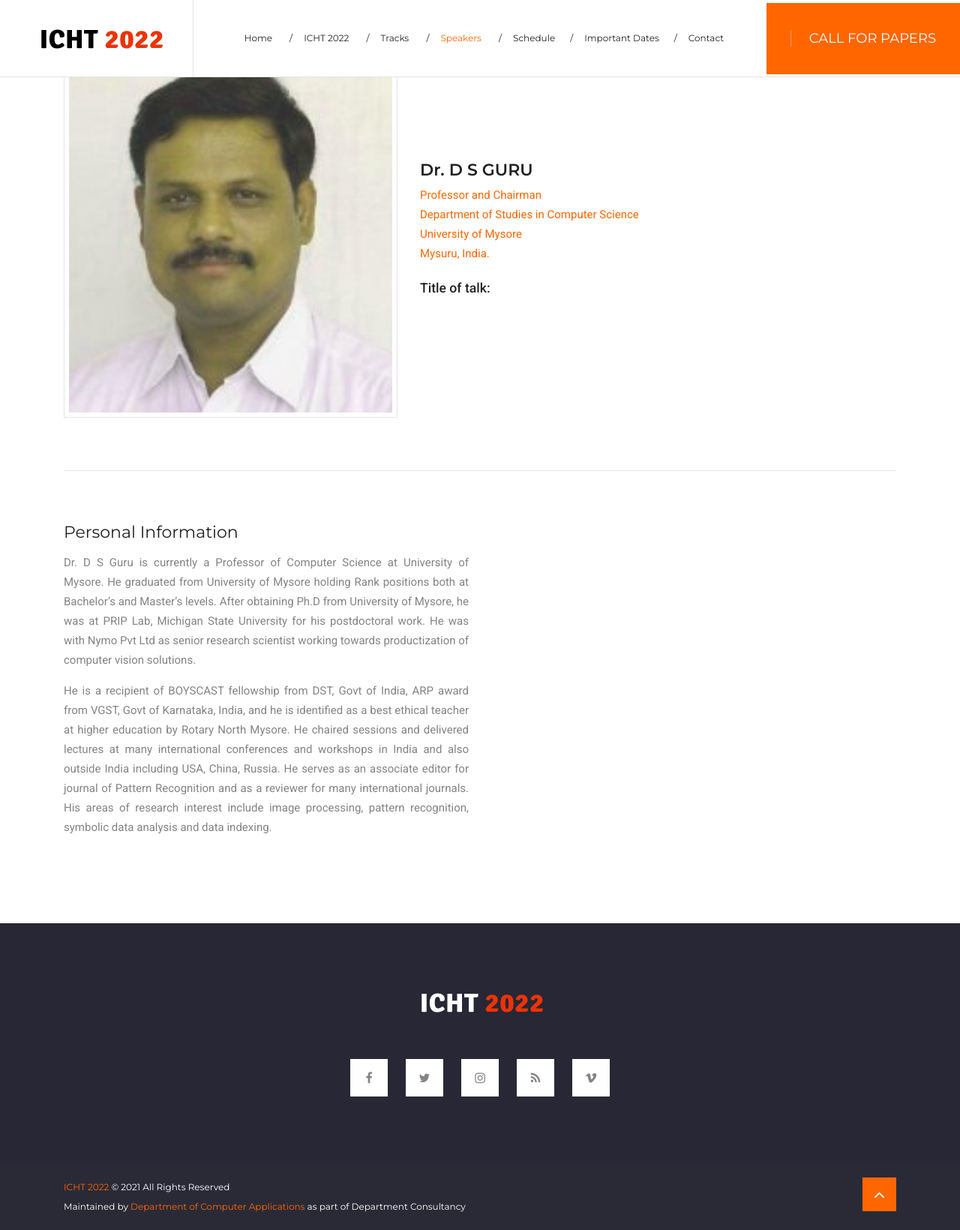
After one commit to sarangi/ICHT2022, a PHP site: page /t1sp1.php in a window 1280 px wide. The commit adds this page. Shown: the whole page at 75% size. Run offline with PHP 8.4, Linux system fonts and the light colour scheme; data that the repository does not hold is empty; some libraries are stand-ins or nearby versions.

Commit message:
Speaker Updation

```diff
--- /dev/null
+++ b/t1sp1.php
@@ -0,0 +1,52 @@
+<?php
+$speakers = 'active';
+include 'header.php';?>
+<section class="section single-speaker">
+	<div class="container">
+		<div class="block">
+			<div class="row">
+				<div class="col-lg-5 col-md-6 align-self-md-center">
+					<div class="image-block">
+						<img src="images/speakers/s_t1sp1.jpg" class="img-fluid" alt="speaker">
+					</div>
+				</div>
+				<div class="col-lg-7 col-md-6 align-self-center">
+					<div class="content-block">
+						<div class="name">
+							<h5>Dr. D S GURU</h5>
+						</div>
+						<div class="profession">
+							<p>
+								Professor and Chairman<br>
+								Department of Studies in Computer Science<br>
+								University of Mysore<br>
+								Mysuru, India.
+							</p>
+						</div>
+						<div class="details">
+							<p >Title of talk:
+							<br>
+							</p>
+						</div>
+					</div>
+				</div>
+			</div>
+		</div>
+		<div class="block-2">
+			<div class="row">
+				<div class="col-md-6">
+					<div class="personal-info">
+						<h5>Personal Information</h5>
+                        <p>Dr. D S Guru is currently a Professor of Computer Science at University of Mysore. He graduated from University of Mysore holding Rank positions both at Bachelor’s and Master’s levels. After obtaining Ph.D from University of Mysore, he was at PRIP Lab, Michigan State University for his postdoctoral work. He was with Nymo Pvt Ltd as senior research scientist working towards productization of computer vision solutions.
+							<br>
+						</p>
+						<p>He is a recipient of BOYSCAST fellowship from DST, Govt of India, ARP award from VGST, Govt of Karnataka, India, and he is identified as a best ethical teacher at higher education by Rotary North Mysore. He chaired sessions and delivered lectures at many international conferences and workshops in India and also outside India including USA, China, Russia. He serves as an associate editor for journal of Pattern Recognition and as a reviewer for many international journals. His areas of research interest include image processing, pattern recognition, symbolic data analysis and data indexing.
+							<br>
+						</p>
+					</div>
+				</div>
+			</div>
+		</div>
+	</div>
+</section>
+<?php include 'footer.php';?>
```
Also changed, not shown: speakers_details_2_1.php (+2 -38 lines), speakers_details_2_4.php (+12 -0 lines), t4sp3.php (added, +52 -0 lines), images/speakers/s_t1sp1.jpg (added), images/speakers/s_t4sp3.jpg (added), images/speakers/t1sp1.jpg (added), images/speakers/t4sp3.jpg (added).
